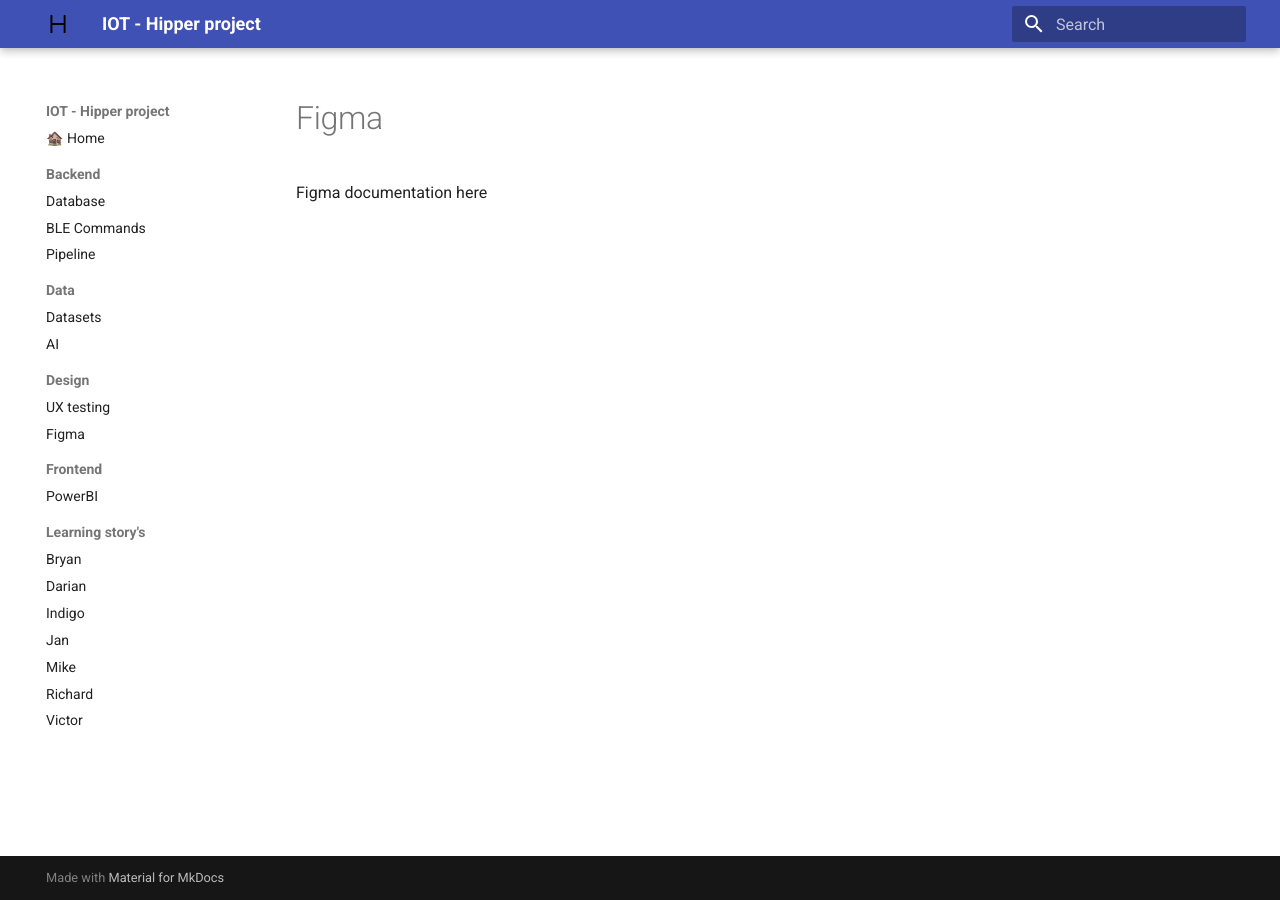
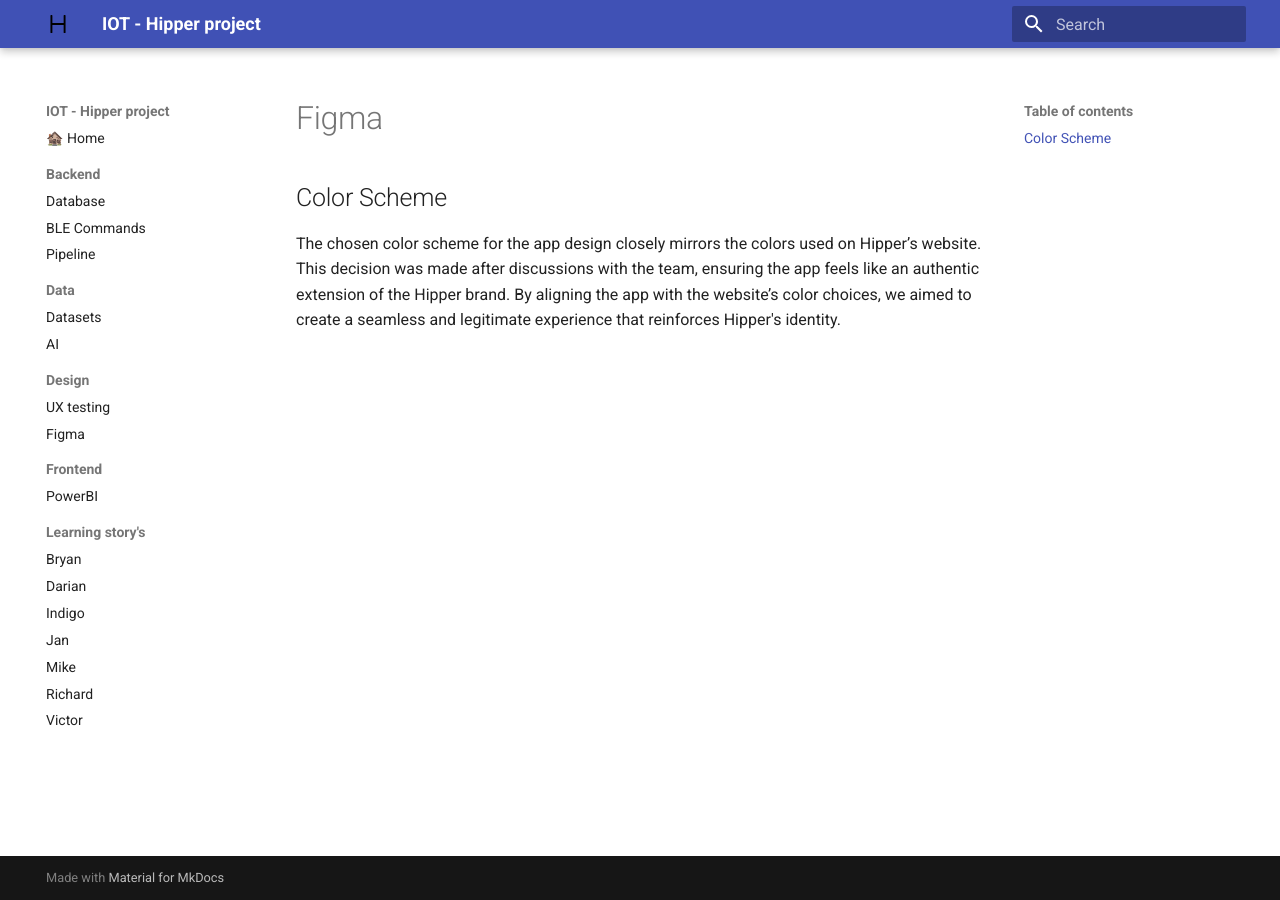
Before and after one commit to Vic-Warden/Digital-Life-Hipper-Monitoring, an MkDocs documentation site: the page built from docs/design/figma.md, in a window 1280 px wide. Built offline with MkDocs 1.6.1 and Material for MkDocs 9.7.7, drawn with Linux system fonts in a browser that asks for light colours.

Commit message:
docs: Small intro color scheme.

```diff
--- a/docs/design/figma.md
+++ b/docs/design/figma.md
@@ -1,2 +1,4 @@
 # Figma
-Figma documentation here
+
+## Color Scheme
+The chosen color scheme for the app design closely mirrors the colors used on Hipper’s website. This decision was made after discussions with the team, ensuring the app feels like an authentic extension of the Hipper brand. By aligning the app with the website’s color choices, we aimed to create a seamless and legitimate experience that reinforces Hipper's identity.
```
